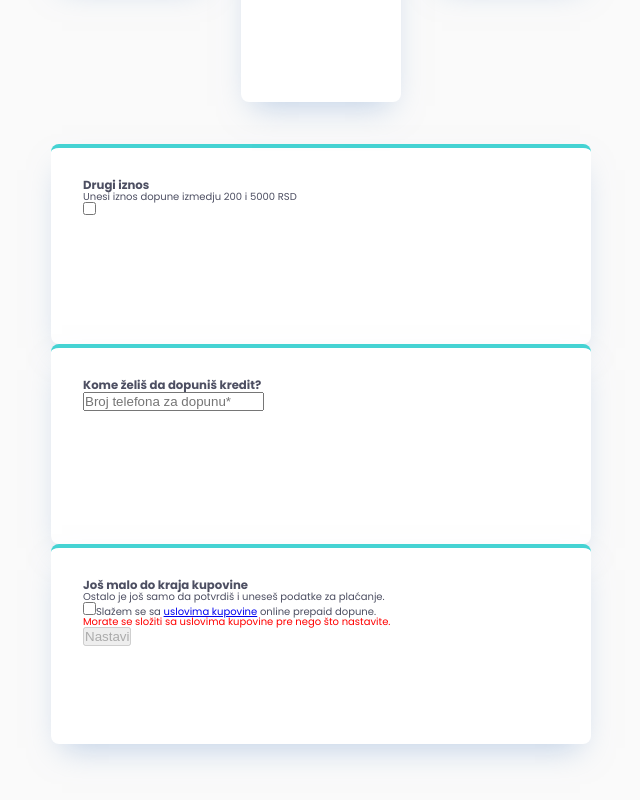
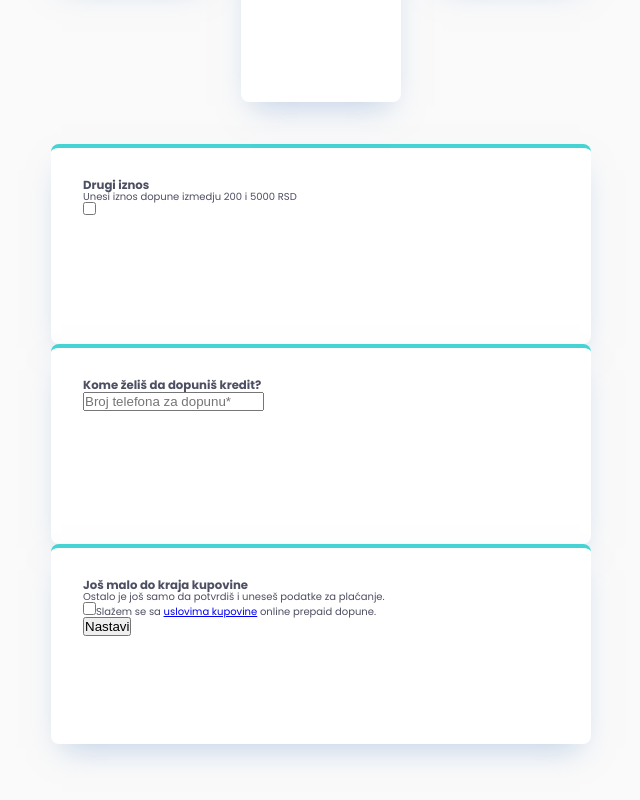
Before and after one commit to Darko96/online-dopuna, a React (Create React App) app: page / in a window 1280 px wide. Shown: the part 577-1377 px from the top of the page, without its empty margins (319-959 px from the left). Built offline with nearby package versions, Linux system fonts and the light colour scheme.

Commit message:
update 2

```diff
--- a/src/App.js
+++ b/src/App.js
@@ -2,15 +2,18 @@ import { BrowserRouter, Route, Routes } from "react-router-dom";
 import "./styles.css";
 import Cart from "./Cart";
 import TopUp from "./TopUp";
+import { TopUpProvider } from "./TopUpContext";
 
 function App() {
   return (
+    <TopUpProvider>
       <BrowserRouter>
         <Routes>
           <Route path="/" element={<TopUp />}></Route>
           <Route path="cart" element={<Cart />}></Route>
         </Routes>
       </BrowserRouter>
+    </TopUpProvider>
   );
 }
 
--- a/src/Cart.js
+++ b/src/Cart.js
@@ -1,4 +1,8 @@
+import { useTopUp } from "./TopUpContext";
+
 function Cart() {
+  const { selectedCheckBox, topUpValue, phoneNumber } = useTopUp();
+
   return (
     <section class="four-card-section">
       <div class="heading-container">
@@ -9,14 +13,22 @@ function Cart() {
       <div class="custom-top-up-container">
         <div class="custom-top-up-box">
           <h3>Online dopuna</h3>
-          <p>Za broj 0605169255</p>
+          <p>Za broj {phoneNumber}</p>
+          <div>
+            <p>{topUpValue} RSD</p>
+            <p>odmah</p>
+          </div>
+          <div>
+            <p>darkomijatovic2016@gmail.com</p>
+            <p>Račun za online dopunu ćeš dobiti putem e-maila.</p>
+          </div>
         </div>
       </div>
 
       <div class="custom-top-up-container">
         <div class="custom-top-up-box">
-          <h3>Još malo do kraja kupovine</h3>
-          <p>Ostalo je još samo da potvrdiš i uneseš podatke za plaćanje.</p>
+          <h3>Plaćanje</h3>
+          <p>Plaćanje karticom</p>
 
           <div>
             <input type="checkbox" />
--- a/src/TopUp.js
+++ b/src/TopUp.js
@@ -1,24 +1,39 @@
-import { useState } from "react";
-import { Link } from "react-router-dom";
+import { useTopUp } from "./TopUpContext";
+import { useNavigate } from "react-router-dom";
 
 function TopUp() {
-  const [selectedCheckBox, setSelectedCheckBox] = useState("checkbox-500");
-  const [topUpValue, setTopUpValue] = useState(null);
-  const [agreedToTerms, setAgreedToTerms] = useState(false);
+  const {
+    selectedCheckBox,
+    topUpValue,
+    agreedToTerms,
+    showMessage,
+    setShowMessage,
+    phoneNumber,
+    handleSelectedCheckBox,
+    handleTopUpValue,
+    handleAgreedToTerms,
+    handlePhoneNUmber,
+  } = useTopUp();
+  const navigate = useNavigate();
 
-  const handleSelectedCheckBox = (event) => {
-    const { name } = event.target;
-    setSelectedCheckBox(name);
-  };
-
-  const hadnleAgreedToTerms = (event) => {
-    setAgreedToTerms((prevState) => !prevState);
+  const handleShowMessage = () => {
+    if (
+      agreedToTerms &&
+      phoneNumber &&
+      !(topUpValue < 200 || topUpValue > 5000)
+    ) {
+      navigate("/cart");
+    } else if (agreedToTerms && !phoneNumber) {
+      setShowMessage(true);
+    } else if (agreedToTerms && (topUpValue < 200 || topUpValue > 5000)) {
+      setShowMessage(true);
+    } else {
+      setShowMessage(true);
+    }
   };
 
   return (
     <section class="four-card-section">
-      <Link to="/cart"></Link>
-
       <div class="heading-container">
         <h1>Dopuni online</h1>
         <h2>Dopuni prepaid brzo i lako</h2>
@@ -32,7 +47,7 @@ function TopUp() {
             name="checkbox-500"
             checked={selectedCheckBox === "checkbox-500"}
             value={500}
-            onClick={handleSelectedCheckBox}
+            onChange={handleSelectedCheckBox}
           />
         </div>
         <div class="middle">
@@ -43,7 +58,7 @@ function TopUp() {
               name="checkbox-800"
               checked={selectedCheckBox === "checkbox-800"}
               value={800}
-              onClick={handleSelectedCheckBox}
+              onChange={handleSelectedCheckBox}
             />
           </div>
 
@@ -54,7 +69,7 @@ function TopUp() {
               name="checkbox-1200"
               checked={selectedCheckBox === "checkbox-1200"}
               value={1200}
-              onClick={handleSelectedCheckBox}
+              onChange={handleSelectedCheckBox}
             />
           </div>
         </div>
@@ -66,7 +81,7 @@ function TopUp() {
             name="checkbox-2000"
             checked={selectedCheckBox === "checkbox-2000"}
             value={2000}
-            onClick={handleSelectedCheckBox}
+            onChange={handleSelectedCheckBox}
           />
         </div>
       </div>
@@ -79,11 +94,16 @@ function TopUp() {
             type="checkbox"
             name="checkbox-custom"
             checked={selectedCheckBox === "checkbox-custom"}
-            value={2000}
-            onClick={handleSelectedCheckBox}
+            value={topUpValue}
+            onChange={handleSelectedCheckBox}
           />
           {selectedCheckBox === "checkbox-custom" && (
-            <input type="number" min="200" max="5000" />
+            <input
+              onChange={handleTopUpValue}
+              type="number"
+              // min="200"
+              // max="5000"
+            />
           )}
         </div>
       </div>
@@ -99,6 +119,7 @@ function TopUp() {
             placeholder="Broj telefona za dopunu*"
             pattern="[0-9]{3}-[0-9]{2}-[0-9]{3}"
             required
+            onChange={handlePhoneNUmber}
           />
         </div>
       </div>
@@ -113,7 +134,7 @@ function TopUp() {
               type="checkbox"
               name="checkbox-agree"
               checked={agreedToTerms}
-              onClick={hadnleAgreedToTerms}
+              onClick={handleAgreedToTerms}
             />
             <label>
               Slažem se sa{" "}
@@ -124,15 +145,23 @@ function TopUp() {
             </label>
           </div>
 
-          {!agreedToTerms && (
+          {agreedToTerms &&
+            (topUpValue < 200 || topUpValue > 5000) &&
+            showMessage && (
+              <p style={{ color: "red" }}>
+                Uneti iznos mora biti između 200 i 5000.
+              </p>
+            )}
+          {agreedToTerms && !phoneNumber && showMessage && (
+            <p style={{ color: "red" }}>Unesite broj telefona.</p>
+          )}
+          {!agreedToTerms && showMessage && (
             <p style={{ color: "red" }}>
               Morate se složiti sa uslovima kupovine pre nego što nastavite.
             </p>
           )}
 
-          <Link to="cart">
-            <button disabled={!agreedToTerms}>Nastavi</button>
-          </Link>
+          <button onClick={handleShowMessage}>Nastavi</button>
         </div>
       </div>
     </section>
--- /dev/null
+++ b/src/TopUpContext.js
@@ -0,0 +1,63 @@
+import { createContext, useContext, useState } from "react";
+
+const TopUpContext = createContext();
+
+function TopUpProvider({ children }) {
+  const [selectedCheckBox, setSelectedCheckBox] = useState("checkbox-500");
+  const [topUpValue, setTopUpValue] = useState(500);
+  const [agreedToTerms, setAgreedToTerms] = useState(false);
+  const [showMessage, setShowMessage] = useState(false);
+  const [phoneNumber, setPhoneNumber] = useState();
+
+  const handleSelectedCheckBox = (event) => {
+    const { name } = event.target;
+    setSelectedCheckBox(name);
+    setTopUpValue(event.target.value);
+  };
+
+  const handleTopUpValue = (event) => {
+    setTopUpValue(event.target.value);
+  };
+
+  const handleAgreedToTerms = (event) => {
+    setAgreedToTerms(event.target.checked);
+  };
+
+  const handlePhoneNUmber = (event) => {
+    setPhoneNumber(event.target.value);
+  };
+
+  return (
+    <TopUpContext.Provider
+      value={{
+        selectedCheckBox,
+        setSelectedCheckBox,
+        topUpValue,
+        setTopUpValue,
+        agreedToTerms,
+        setAgreedToTerms,
+        showMessage,
+        setShowMessage,
+        phoneNumber,
+        setPhoneNumber,
+        handlePhoneNUmber,
+        handleSelectedCheckBox,
+        handleTopUpValue,
+        handleAgreedToTerms,
+      }}
+    >
+      {children}
+    </TopUpContext.Provider>
+  );
+}
+
+function useTopUp() {
+  const context = useContext(TopUpContext);
+
+  if (context === undefined)
+    throw new Error("CitiesContext was used outside the CitiesProvider");
+
+  return context;
+}
+
+export { TopUpProvider, useTopUp };
```
Lines whose indentation alone changed are shown as unchanged.
